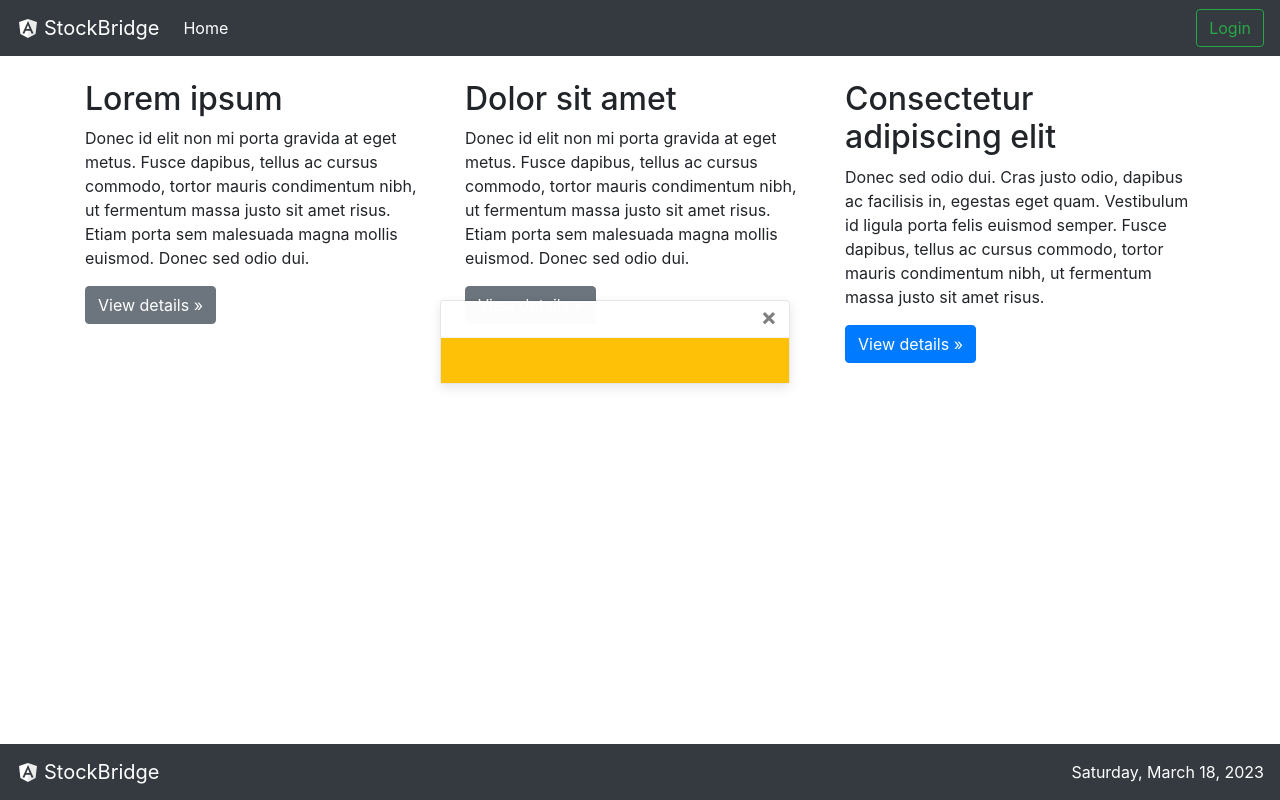
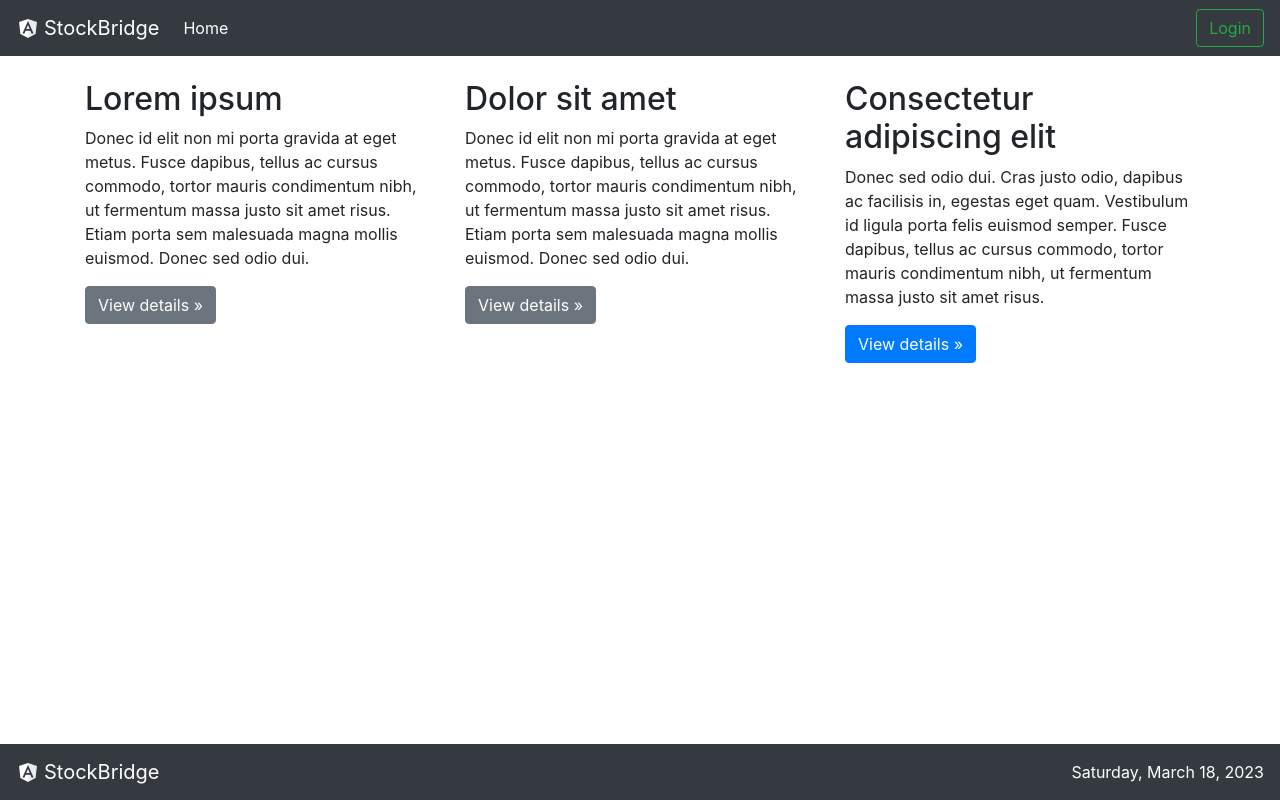
Before and after one commit to onurcanertekin/StockBridge-Frontend, an Angular app: page /welcome in a window 1280 px wide. Built offline with nearby package versions, Linux system fonts and the light colour scheme.

Commit message:
add null check to notify

```diff
--- a/src/app/common/components/notify/notify.component.html
+++ b/src/app/common/components/notify/notify.component.html
@@ -1,4 +1,4 @@
-<div #toast class="toast notify-custom" role="alert" aria-live="assertive" aria-atomic="true">
+<div *ngIf="notify" #toast class="toast notify-custom" role="alert" aria-live="assertive" aria-atomic="true">
   <div class="toast-header" (click)="hideNotify()">
     <strong class="mr-auto">{{notify?.title}}</strong>
     <button type="button" class="ml-2 mb-1 close" data-dismiss="toast" aria-label="Close">
```
